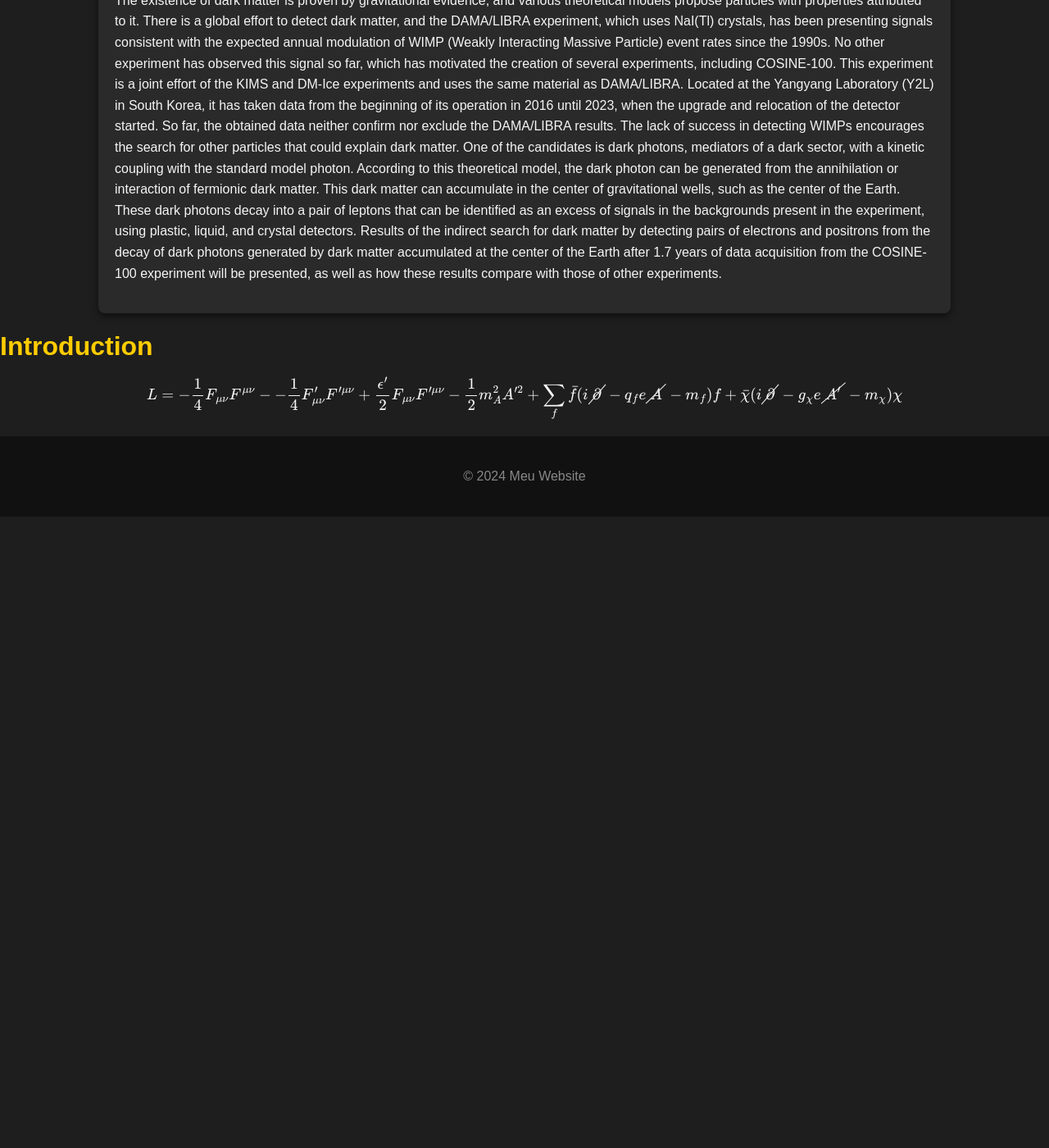
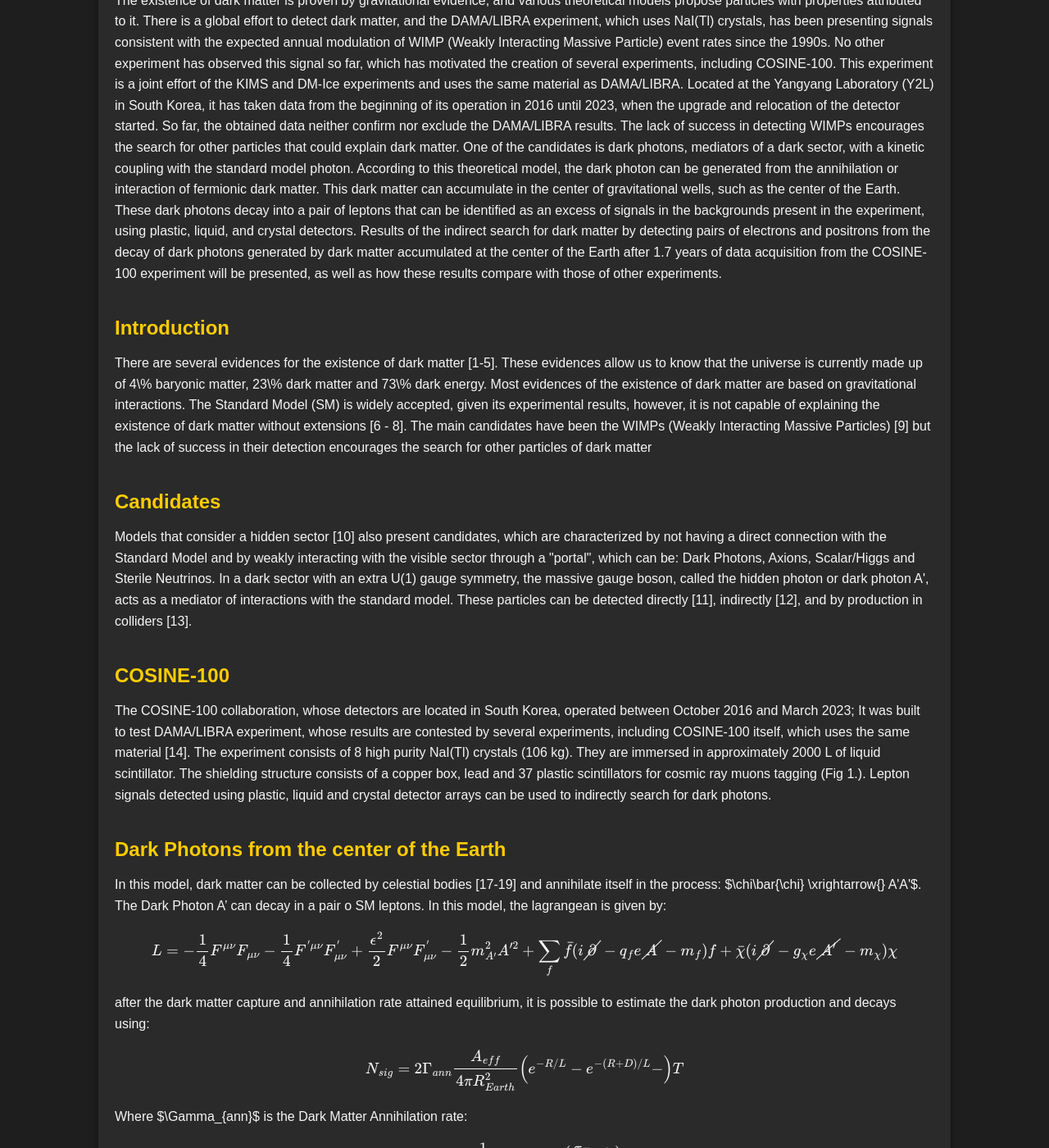
Before and after one commit to jaspior/COSINE-DP-Earth, a Jekyll site: the page index.html, which Jekyll copies as it is, in a window 1280 px wide and 1400 px high, scrolled down 510 px. Shown: the whole window at 82% size. Built offline with Jekyll 4.4.1, drawn with Linux system fonts in a browser that asks for light colours; formulas are drawn with MathJax 3; before the commit the page ends 1140 px from its top, so only the background shows below that; some of the changed text lies outside the part shown.

Commit message:
Update index.html

```diff
--- a/index.html
+++ b/index.html
@@ -38,7 +38,7 @@
 
 
 
-
+<section>
 <h2>Abstract</h2>
 
 <p>The existence of dark matter is proven by gravitational evidence, and various theoretical models propose particles with properties attributed to it. There is a
@@ -54,21 +54,89 @@ that can be identified as an excess of signals in the backgrounds present in the
 search for dark matter by detecting pairs of electrons and positrons from the decay of dark photons generated by dark matter accumulated at the center of the
 Earth after 1.7 years of data acquisition from the COSINE-100 experiment will be presented, as well as how these results compare with those of other experiments.
 </p>
+</section>
 
 
-</main >
-<div class="content">
+<section>
 
-    <h1>Introduction</h1>
+<h2>Introduction</h2>
 
 <p>
-$$
-L = -\frac{1}{4}F_{\mu \nu}F^{\mu \nu} - -\frac{1}{4}F'_{\mu \nu}F'^{\mu \nu} + \frac{\epsilon '}{2}F_{\mu \nu}F'^{\mu \nu} - \frac{1}{2}m^2_A A'^2 + \\
-    \sum_f \bar{f}(i \cancel{\partial} - q_f e \cancel{A} - m_f )f + \bar{\chi} (i\cancel{\partial} - g_\chi e \cancel{A'} - m_\chi ) \chi
-$$
+There are several evidences for the existence of dark matter [1-5]. These evidences allow us to know that the universe is currently made up of 4\% baryonic matter, 23\% dark matter and 73\% dark energy.
+Most evidences of the existence of dark matter are based on gravitational interactions. The Standard Model (SM) is widely accepted, given its experimental results, however, it is not capable of explaining the existence of dark matter without extensions [6 - 8].
+The main candidates have been the WIMPs (Weakly Interacting Massive Particles) [9] but the lack of success in their detection encourages the search for other particles of dark matter</p>
+
+
+</section>
+
+<section>
+
+    <h2>Candidates</h2>
+
+    <p>
+    Models that consider a hidden sector [10] also present candidates, which are characterized by not having a direct connection with the Standard Model and by weakly interacting with the visible sector through a "portal", which can be: Dark Photons, Axions, Scalar/Higgs  and Sterile Neutrinos.
+    In a dark sector with an extra U(1) gauge symmetry, the massive gauge boson, called the hidden photon or dark photon A', acts as a mediator of interactions with the standard model.
+    These particles can be detected directly [11], indirectly [12], and by production in colliders [13].
+    </p>
+</section>
+
+
+<section>
+    <h2>COSINE-100</h2>
+
+    <p>
+    The COSINE-100 collaboration, whose detectors are located in South Korea, operated between October 2016 and  March 2023; It was built to test DAMA/LIBRA experiment, whose results are contested by several experiments, including COSINE-100 itself, which uses the same material [14].
+
+
+    The experiment consists of 8 high purity NaI(Tl) crystals (106 kg). They are immersed in approximately 2000 L of liquid scintillator. The shielding structure consists of a copper box, lead and 37 plastic scintillators for cosmic ray muons tagging (Fig 1.).
+
+    Lepton signals detected using plastic, liquid and crystal detector arrays can be used to indirectly search for dark photons.
+    </p>
+
+</section>
+
+<section>
+<h2>Dark Photons from the center of the Earth</h2>
+
+<p>
+    In this model, dark matter can be collected by celestial bodies [17-19] and annihilate itself in the process: $\chi\bar{\chi} \xrightarrow{} A'A'$. The Dark Photon A’ can decay in a pair o SM leptons. In this model, the lagrangean is given by:
+    $$
+    L = - \frac{1}{4}F^{\mu \nu}F_{\mu \nu} - \frac{1}{4}F^{'\mu \nu}F^{'}_{\mu \nu} + \frac{\epsilon^{2}}{2} F^{\mu \nu}F^{'}_{\mu \nu} - \frac{1}{2}m_{A'}^2 A'^{2}
+\\
+ + \sum_f \bar{f} (i  \cancel{\partial}  - q_f e \cancel A - m_f )f + \bar{\chi} (i\cancel{\partial} - g_\chi e \cancel{A'} - m_\chi ) \chi
+    $$
+
+after the dark matter capture and annihilation rate attained equilibrium, it is possible to estimate the dark photon production and decays using:
+
+    $$ N_{sig} = 2 \Gamma_{ann}\frac{A_{eff}}{4\pi R^2_{Earth}} \left( e^{-R/L} - e^{-(R+D)/L} -  \right)T$$
+Where $\Gamma_{ann}$ is the Dark Matter Annihilation rate:
+
+    $$\Gamma_{ann} = \frac{1}{2}C_{cap} tanh^2\left( \frac{\tau_{Earth}}{\tau} \right)$$
+
+</p>
+</section>
+
+<section>
+
+<h2>Analysis</h2>
+
+<p>
+    For the analysis, a expected signal spectrum was simulated using Geant4 Toolkit and the limits were obtained perfoming a bayesian inference using MCMC.
 </p>
 
-</div>
+</section>
+
+<section>
+    <h2>Conclusion</h2>
+
+    <p>
+
+    COSINE-100 can be used to search for dark photons. As seen in Fig. 3, the limits may exclude new parameter space regions. It's important to note that, while it's probing an excluded region, It's using a different technique, improving our knowledge.
+    More data acquisition will improve the sensitivity of the detector and improve the limits in the parameter space.
+    </p>
+</section>
+
+</main >
 
 
     <footer>
```
